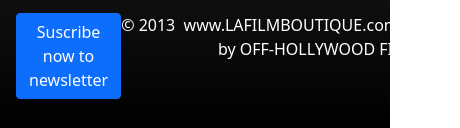
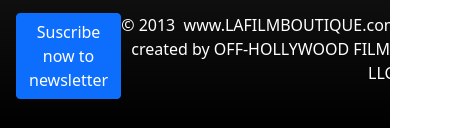
Before and after one commit to ItsDanielMx/LAfilmboutique, a website: page src/Paginas/contacto.html in a window 390 px wide. Shown: the part 1769-1897 px from the top of the page, 460 px wide, since content can reach past the window. Drawn offline with nearby package versions, Linux system fonts and the light colour scheme.

Commit message:
Arregle problemas de responsive

```diff
--- a/src/Paginas/contacto.html
+++ b/src/Paginas/contacto.html
@@ -149,7 +149,7 @@
         </div>
         <section class="d-flex justify-content-between">
             <button type="submit" class="btn btn-primary mb-3">Suscribe now to newsletter</button>
-            <p class="credits">© 2013  www.LAFILMBOUTIQUE.com created by OFF-HOLLYWOOD FILMS LLC </p>
+            <p class="credits">© 2013  www.LAFILMBOUTIQUE.com <br> created by OFF-HOLLYWOOD FILMS LLC </p>
         </section>
     </footer>
     <script src="https://cdn.jsdelivr.net/npm/@popperjs/core@2.10.2/dist/umd/popper.min.js"
```
Also changed, not shown: src/Paginas/login.html (+1 -1 lines), src/Paginas/nosotros .html (+1 -1 lines), src/Paginas/ordena.html (+1 -1 lines), src/Paginas/productos.html (+1 -1 lines), src/Paginas/registrarse.html (+1 -1 lines).
